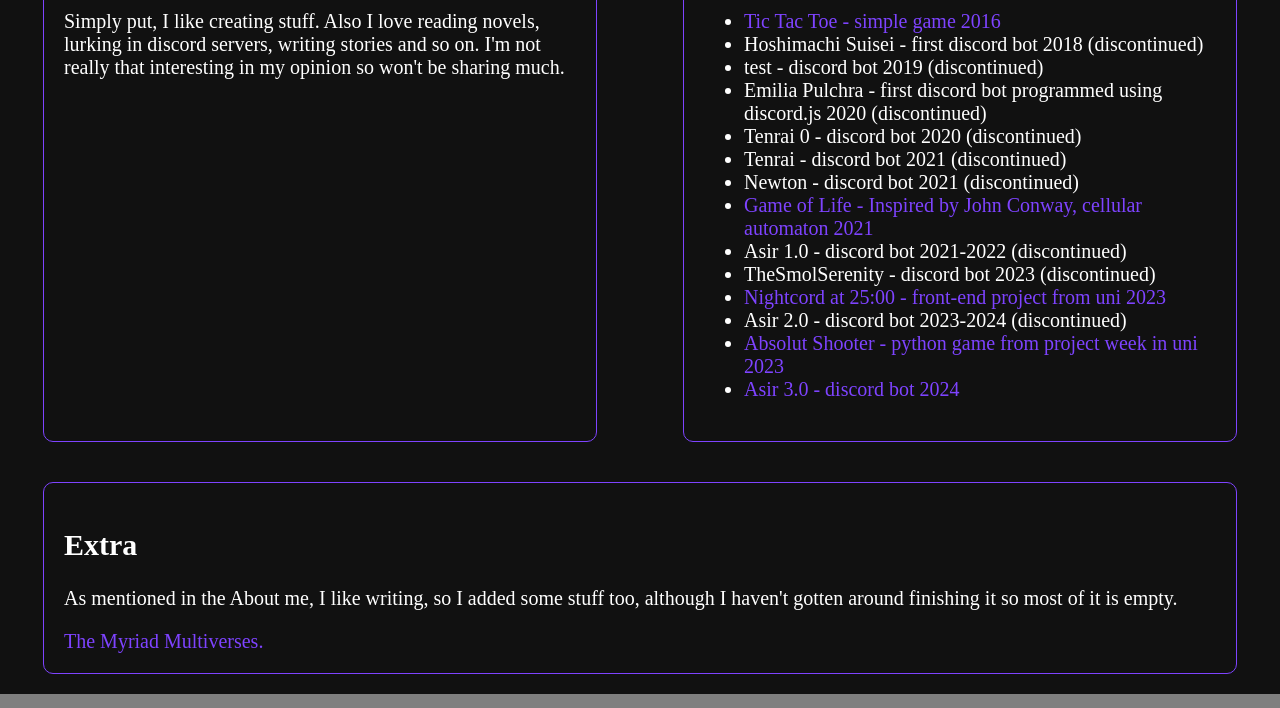
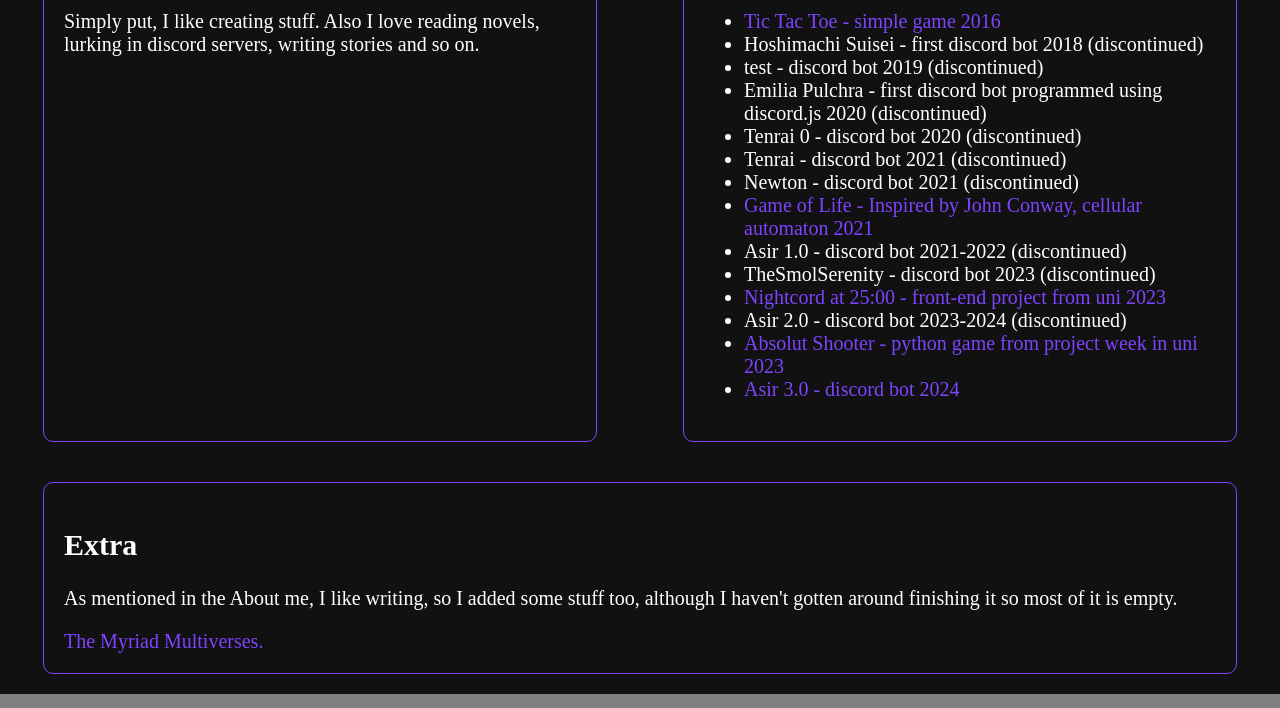
Before and after one commit to Ryuji-Ly/Ryuji-Ly.github.io, a plain HTML site: page docs/index.html in a window 1280 px wide. Shown: the part 265-973 px from the top of the page. Drawn offline with Linux system fonts and the light colour scheme.

Commit message:
removed latter part of about me

```diff
--- a/docs/index.html
+++ b/docs/index.html
@@ -14,7 +14,7 @@
             <div>
                 <h2>About me</h2>
                 <p>
-                    Simply put, I like creating stuff. Also I love reading novels, lurking in discord servers, writing stories and so on. I'm not really that interesting in my opinion so won't be sharing much.
+                    Simply put, I like creating stuff. Also I love reading novels, lurking in discord servers, writing stories and so on.
                 </p>
             </div>
             <div>
```
